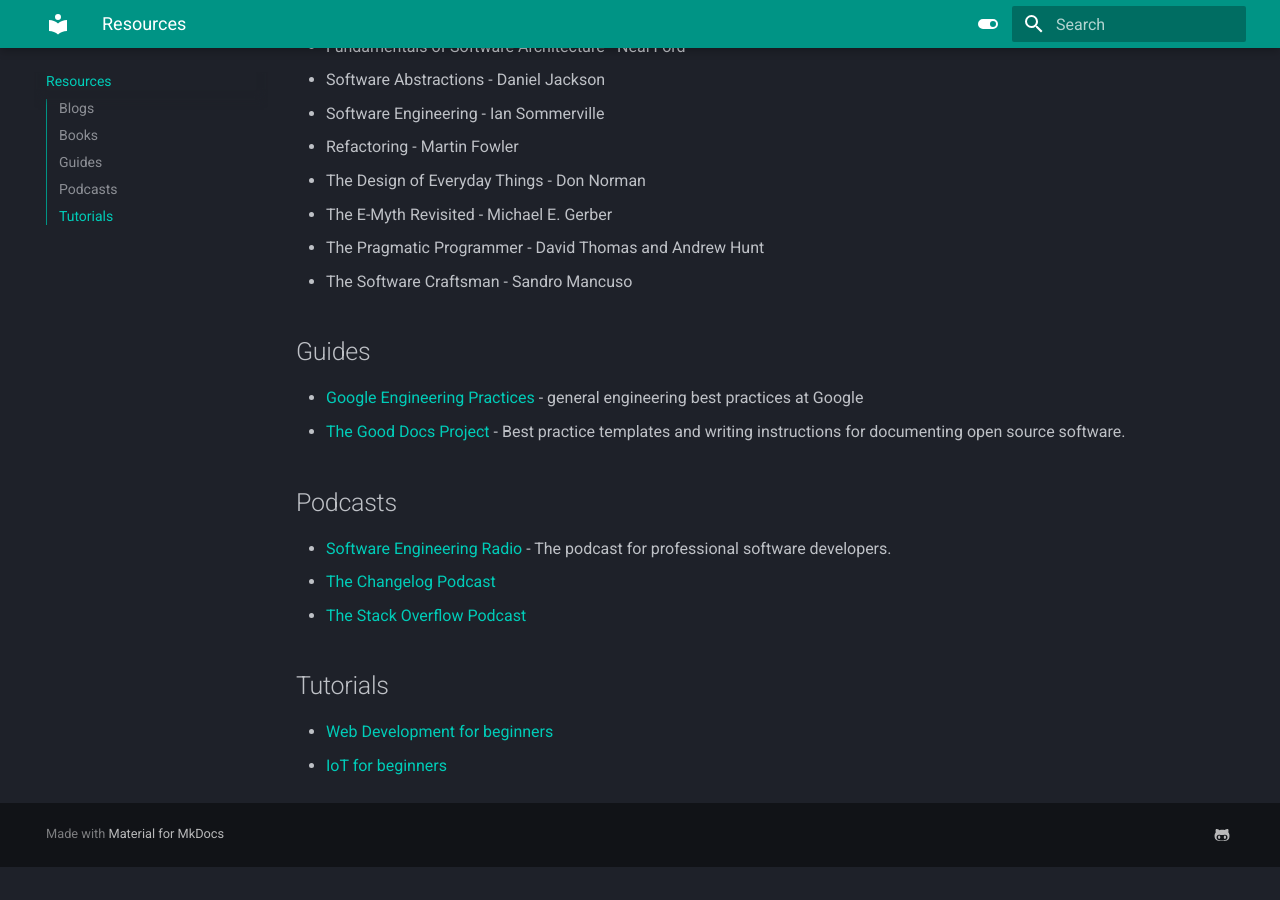
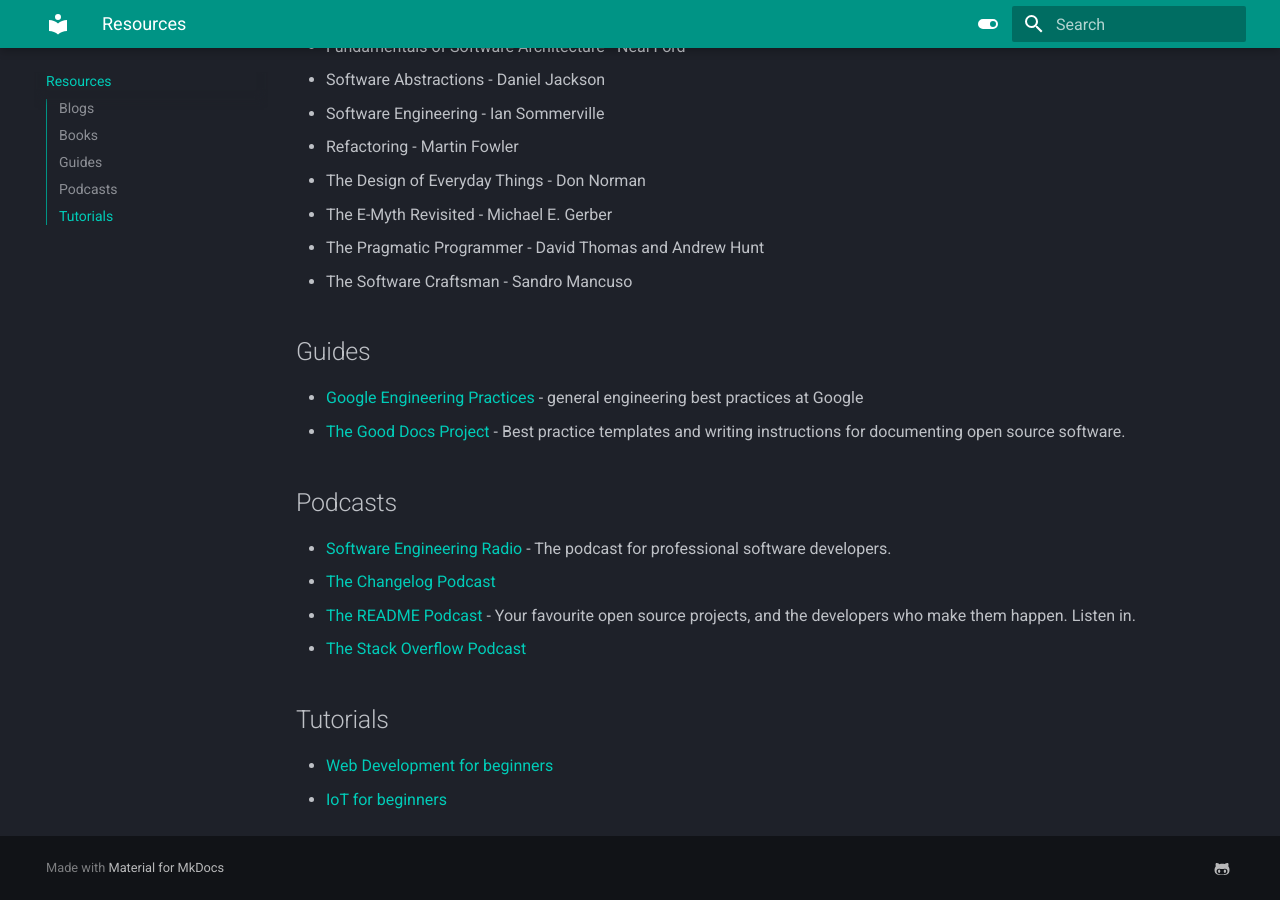
Before and after one commit to kieran-ryan/leabhar-cliste, an MkDocs documentation site: the page built from docs/resources.md, in a window 1280 px wide and 900 px high, scrolled down 1091 px. Built offline with MkDocs 1.6.1 and Material for MkDocs 9.7.7, drawn with Linux system fonts in a browser that asks for light colours; before the commit the page ends 1958 px from its top, so only the background shows below that.

Commit message:
Add The README Podcast

```diff
--- a/docs/resources.md
+++ b/docs/resources.md
@@ -45,6 +45,7 @@
 
 - [Software Engineering Radio](https://www.se-radio.net/) - The podcast for professional software developers.
 - [The Changelog Podcast](https://changelog.com/podcast)
+- [The README Podcast](https://github.com/readme/podcast) - Your favourite open source projects, and the developers who make them happen. Listen in.
 - [The Stack Overflow Podcast](https://stackoverflow.blog/podcast)
 
 ## Tutorials
```
